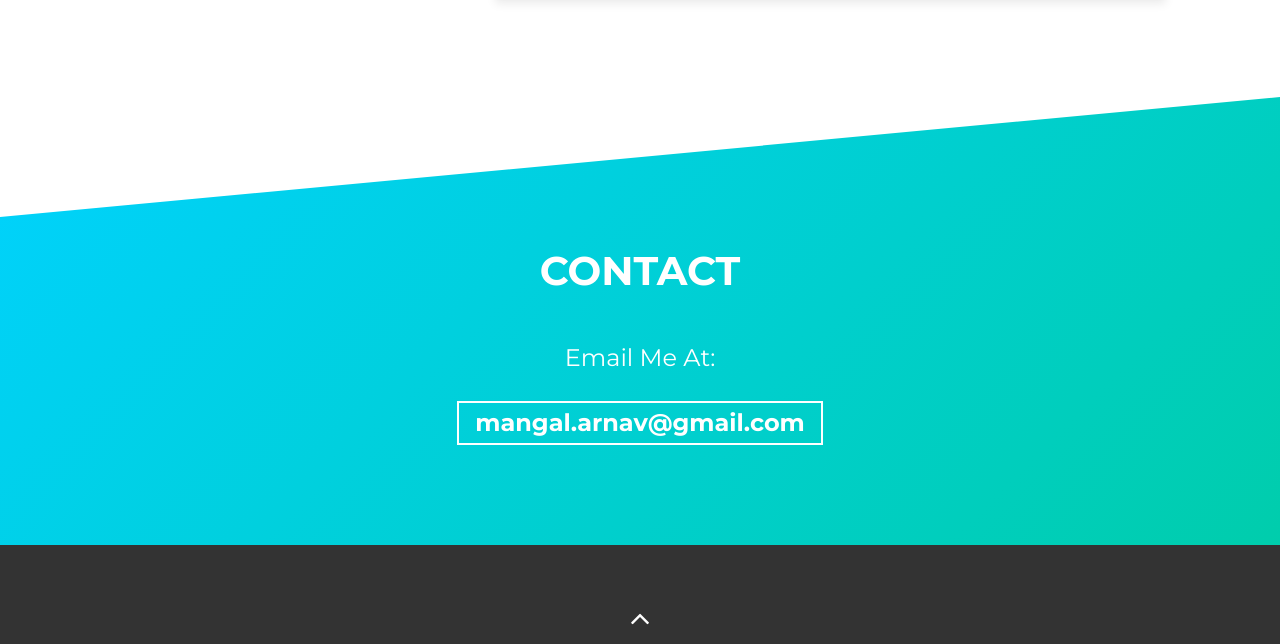
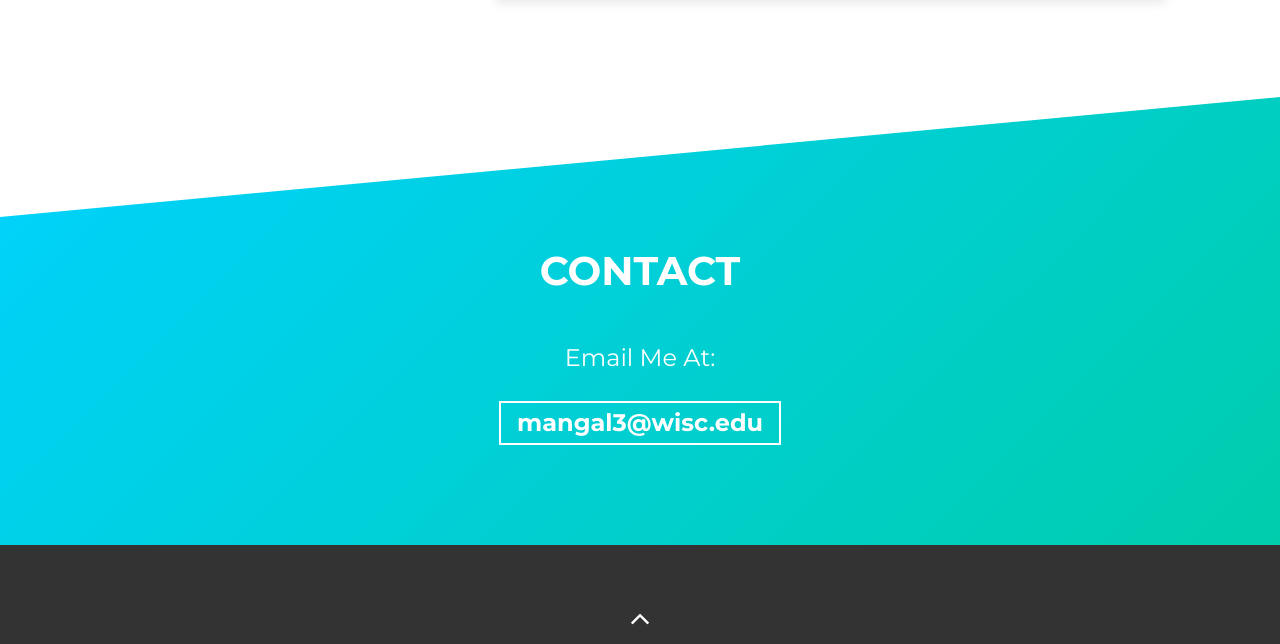
Before and after one commit to arnavm7/portfolio, a website built with Parcel: page src/index.html in a window 1280 px wide. Shown: the part 4364-5008 px from the top of the page. Built offline with nearby package versions, Linux system fonts and the light colour scheme.

Commit message:
updating resume

```diff
--- a/src/index.html
+++ b/src/index.html
@@ -352,8 +352,8 @@
             rel="noreferrer"
             target="_blank"
             class="cta-btn cta-btn--resume"
-            href="mailto:mangal.arnav@gmail.com"
-            >mangal.arnav@gmail.com</a
+            href="mailto:mangal3@wisc.edu"
+            >mangal3@wisc.edu</a
           >
         </div>
       </div>
```
Also changed, not shown: 3 other files.
